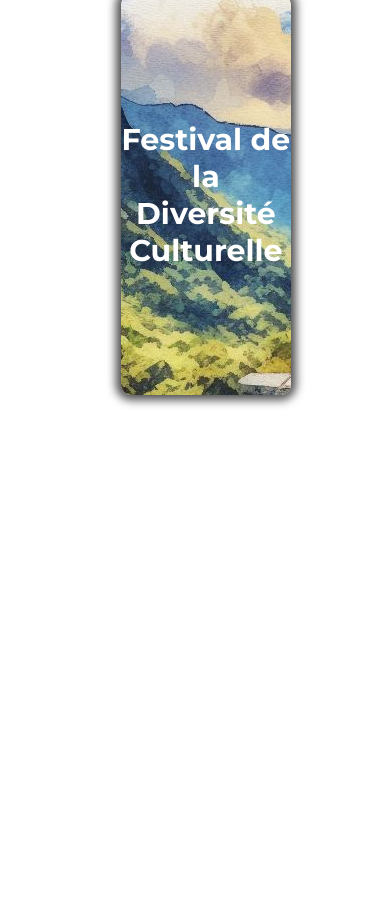
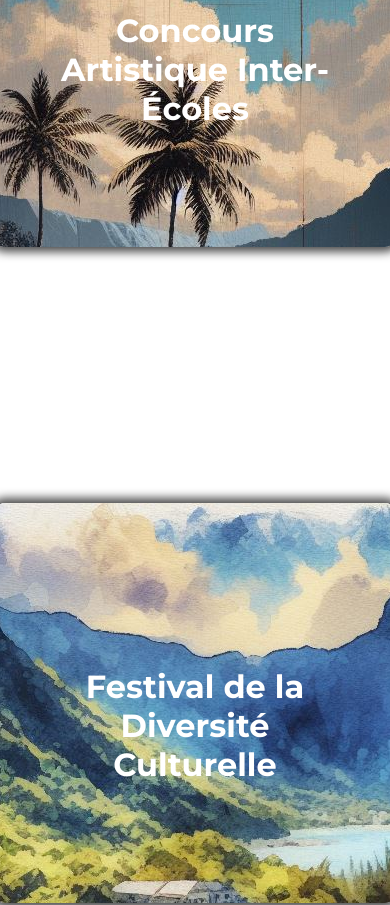
Before and after one commit to WildCodeSchool-2023-09/afac974, a React (Vite) app in the folder frontend/: page /apropos in a window 390 px wide. Shown: the part 1380-2285 px from the top of the page. Built offline with nearby package versions, Linux system fonts and the light colour scheme; no server answers; a web font is replaced by a local one; what granim would draw is missing.

Commit message:
responsive event block a propos

```diff
--- a/frontend/src/pages/A_propos/Apropos.jsx
+++ b/frontend/src/pages/A_propos/Apropos.jsx
@@ -28,7 +28,7 @@ function Apropos() {
       <div className="card">
         <div className="card-1">
           <div className="first-content1">
-            <span>Concours Artistique Inter-Écoles</span>
+            <h3>Concours Artistique Inter-Écoles</h3>
           </div>
           <div className="second-content1">
             <h4>Le 15 mai 2024</h4>
@@ -44,7 +44,7 @@ function Apropos() {
 
         <div className="card-2">
           <div className="first-content2">
-            <span>Festival de la Diversité Culturelle</span>
+            <h3>Festival de la Diversité Culturelle</h3>
           </div>
           <div className="second-content2">
             <h4>Le 14 décembre 2024</h4>
@@ -59,7 +59,7 @@ function Apropos() {
 
         <div className="card-3">
           <div className="first-content3">
-            <span>Street Art itinérant</span>
+            <h3>Street Art itinérant</h3>
           </div>
           <div className="second-content3">
             <h4>Le 10 janvier 2025</h4>
--- a/frontend/src/pages/A_propos/Apropos.scss
+++ b/frontend/src/pages/A_propos/Apropos.scss
@@ -163,32 +163,36 @@
     h1 {
       font-size: 2.4rem;
     }
+
+    h2 {
+      font-size: 2.2rem;
+      margin-left: 50px;
+    }
+
+    h3 {
+      font-size: 2rem;
+      margin-left: 50px;
+      margin-right: 50px;
+      margin-bottom: 50px;
+    }
+
+    h4 {
+      font-size: 1.5rem;
+    }
+
     img {
       width: 20%;
     }
-    .text {
+
+    .text,
+    .second-text {
       margin-left: 50px;
       margin-right: 50px;
       font-size: 1.2rem;
     }
   }
 
-  .event-block1 {
-    font-size: 1.2rem;
-    display: flex;
-    justify-content: center;
-    margin: 0.7rem;
-  }
-  .event-block2 {
-    font-size: 1.2rem;
-    display: flex;
-    justify-content: center;
-    margin: 0.7rem;
-  }
-  .event-block3 {
-    font-size: 1.2rem;
-    display: flex;
-    justify-content: center;
-    margin: 0.7rem;
+  .card {
+    flex-direction: column;
   }
 }
```
